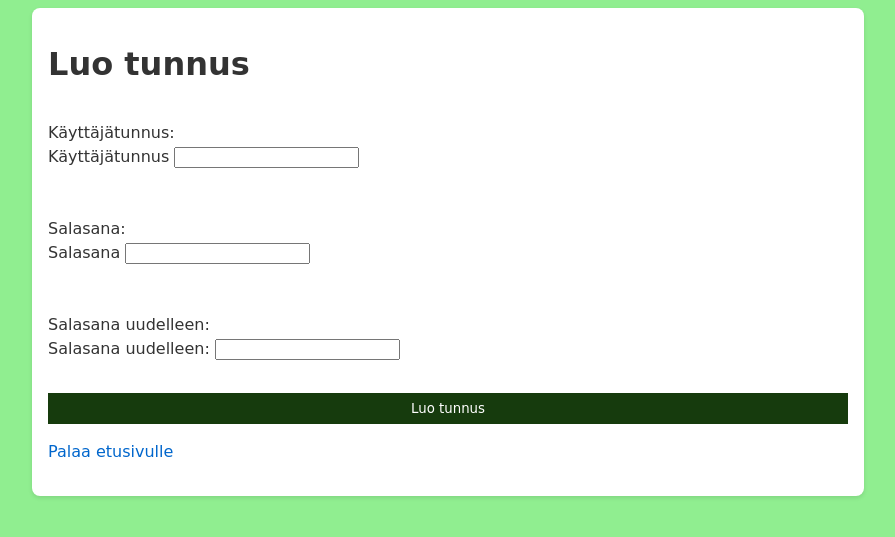
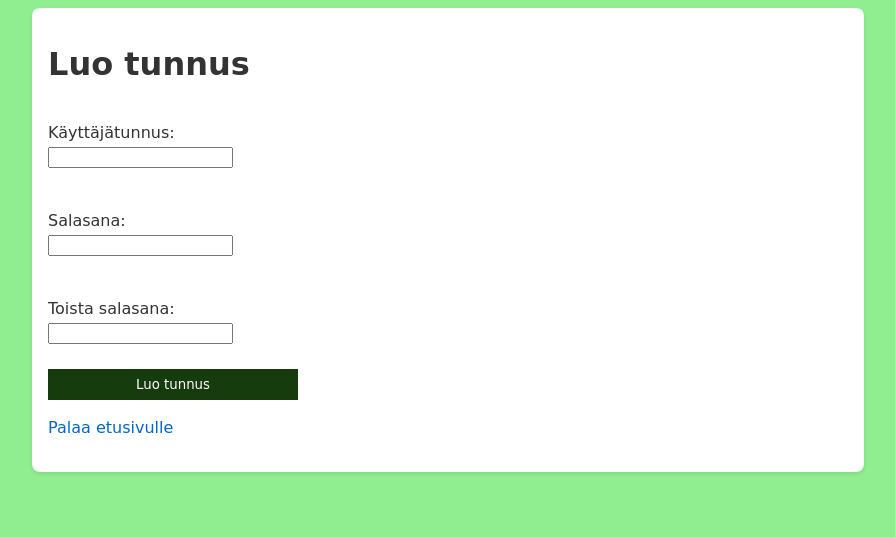
Before and after one commit to Roope2003/Pelisivu, a Flask app: page /register in a window 1280 px wide. Shown: the top 537 px of the page, without its empty margins (192-1087 px from the left). Run offline with Flask 3, Linux system fonts and the light colour scheme.

Commit message:
Fix register form layout

```diff
--- a/static/css/style.css
+++ b/static/css/style.css
@@ -109,3 +109,10 @@ a:hover {
     gap: 0.5rem;
     max-width: 250px;
 }
+
+.register-form{
+    display: flex;
+    flex-direction: column;
+    gap: 0.5rem;
+    max-width: 250px;
+}
--- a/templates/register.html
+++ b/templates/register.html
@@ -9,20 +9,17 @@
 <body>
   <div class="container">
   <h1>Luo tunnus</h1>
-  <form action="/create" method="post">
+  <form action="/create" method="post" class=register-form>
     <p>
-      Käyttäjätunnus: <br />
-      <label for="name">Käyttäjätunnus</label>
+      <label for="name">Käyttäjätunnus:</label>
       <input id="name" type="text" name="username" />
     </p>
     <p>
-      Salasana: <br />
-      <label for="pass">Salasana</label>
+      <label for="pass">Salasana:</label>
       <input id="pass" type="password" name="password1" />
     </p>
     <p>
-      Salasana uudelleen: <br />
-      <label for="passpass">Salasana uudelleen:</label>
+      <label for="passpass">Toista salasana:</label>
       <input id=passpass type="password" name="password2" />
     </p>
     <input type="submit" value="Luo tunnus" />
```
